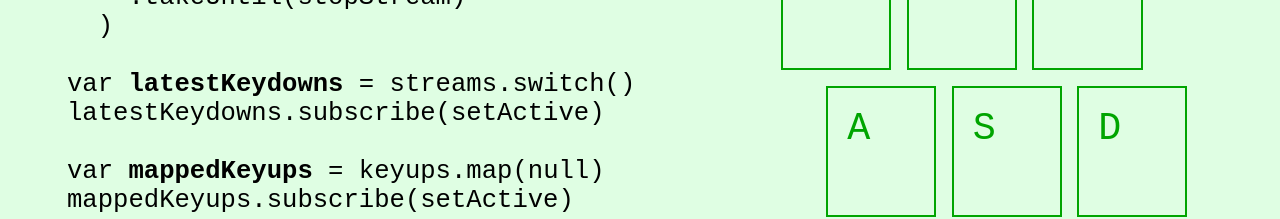
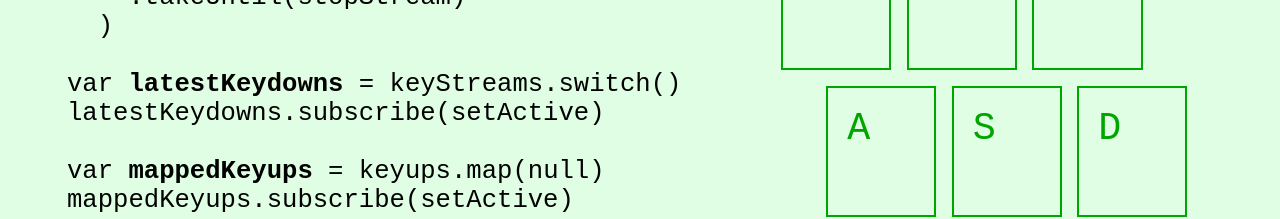
Before and after one commit to evo-company/PromDocs, a website: page Talks/rxlides/slides/keyboard_demo.html in a window 1280 px wide. Shown: the part 355-574 px from the top of the page. Drawn offline with Linux system fonts and the light colour scheme.

Commit message:
Update keyboard_demo.html

```diff
--- a/Talks/rxlides/slides/keyboard_demo.html
+++ b/Talks/rxlides/slides/keyboard_demo.html
@@ -45,7 +45,7 @@
                         <br/>
                     </span>
                     <span id="part_3">
-                        var <b>latestKeydowns</b> = streams.switch()<br/>
+                        var <b>latestKeydowns</b> = keyStreams.switch()<br/>
                         latestKeydowns.subscribe(setActive)<br/>
                         <br/>
                     </span>
```
